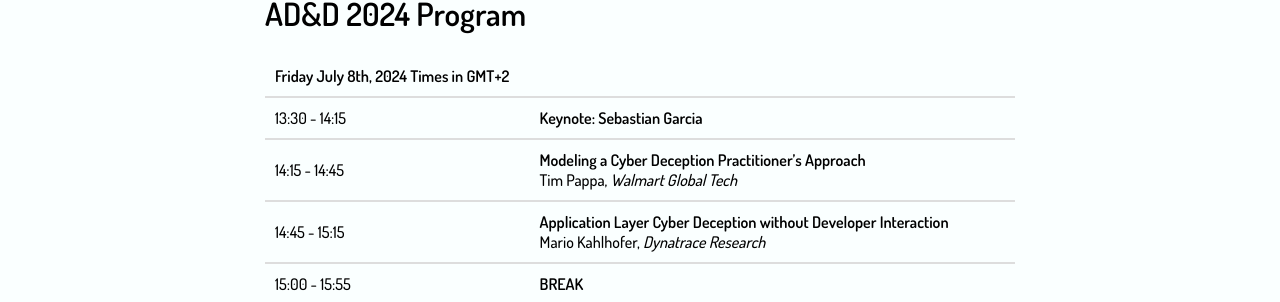
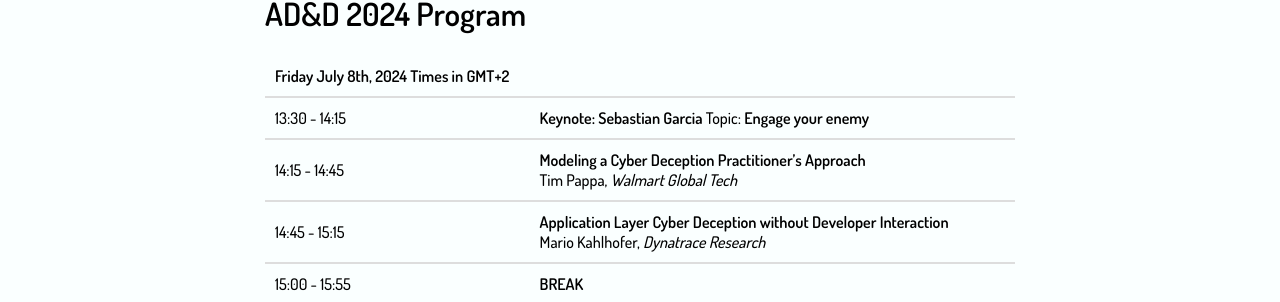
Before and after one commit to BillyPragSec/billypragsec.github.io, a Jekyll site: the page built from program_2024.md, in a window 1280 px wide. Shown: the part 508-810 px from the top of the page. Built offline with Jekyll 4.4.1, drawn with Linux system fonts in a browser that asks for light colours.

Commit message:
Added keynote

```diff
--- a/program_2024.md
+++ b/program_2024.md
@@ -11,7 +11,7 @@ permalink: /program_2024/
 
 | Friday July 8th, 2024 Times in GMT+2  ||
 | ---- | ---- |
-|13:30 - 14:15| **Keynote: Sebastian Garcia** |
+|13:30 - 14:15| **Keynote: Sebastian Garcia** Topic: **Engage your enemy**|
 |14:15 - 14:45| **Modeling a Cyber Deception Practitioner's Approach** <br> Tim Pappa, _Walmart Global Tech_ |
 |14:45 - 15:15| **Application Layer Cyber Deception without Developer Interaction** <br> Mario Kahlhofer, _Dynatrace Research_ |
 |15:00 - 15:55| **BREAK** |
```
